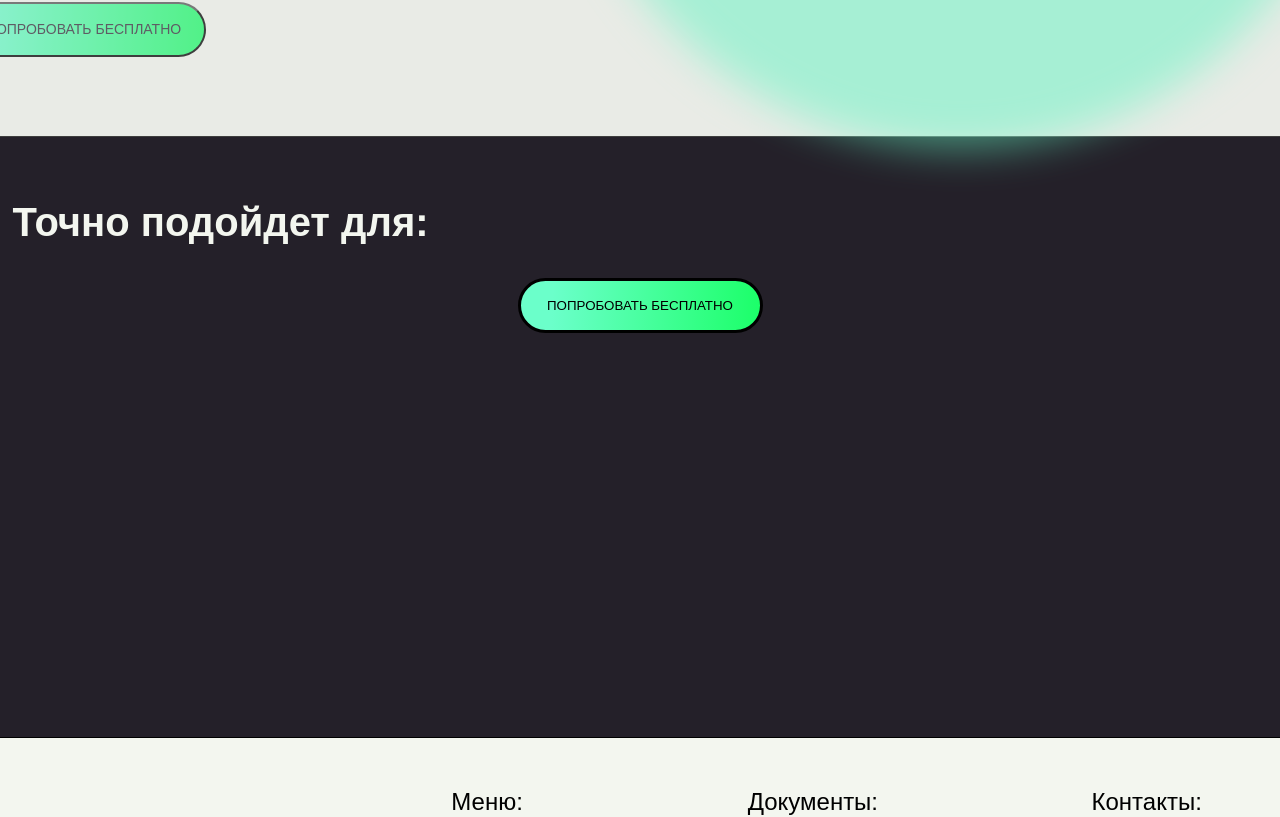
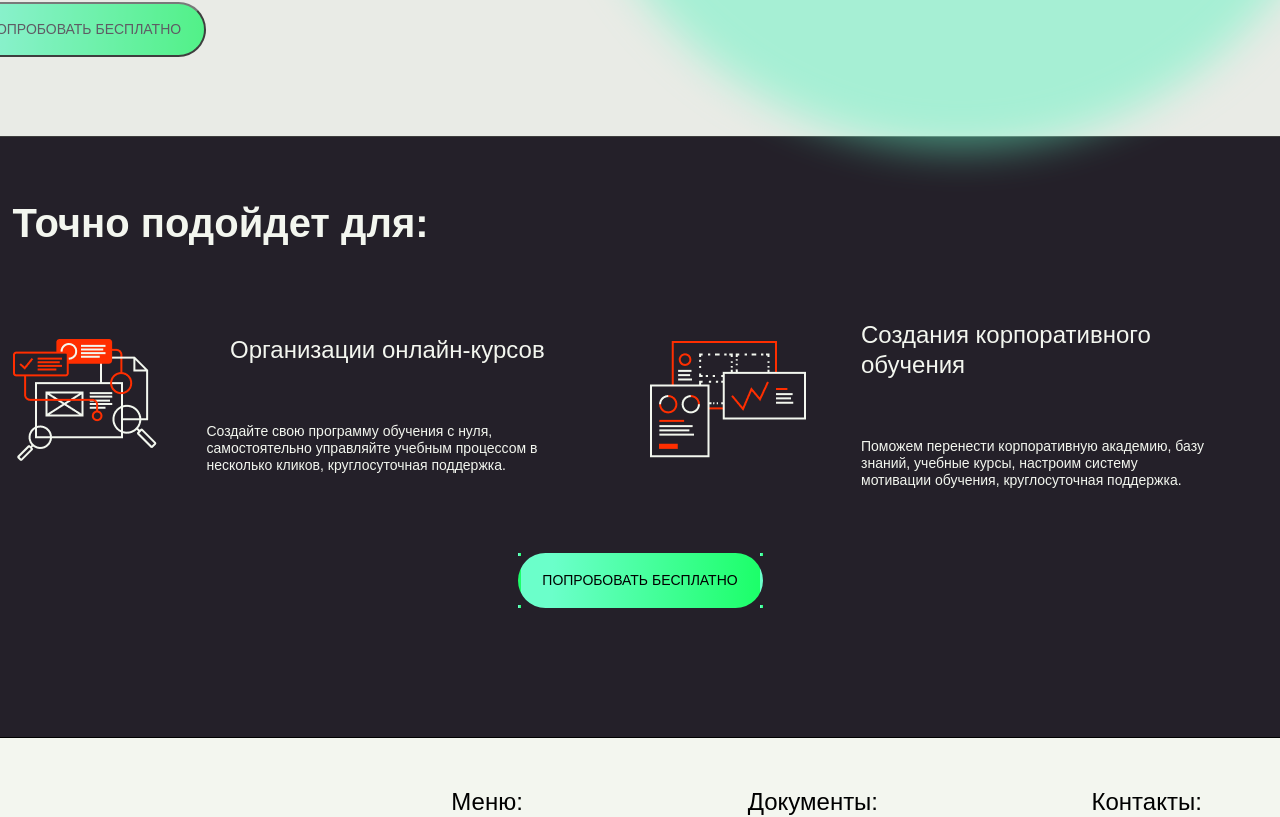
Before and after one commit to Alex-N-1985/React-Final, a React (Create React App) app: page / in a window 1280 px wide. Shown: the part 728-1545 px from the top of the page. Built offline with nearby package versions, Linux system fonts and the light colour scheme; the HTML template or start-up script is replaced by a standard one.

Commit message:
обновление результатов

```diff
--- /dev/null
+++ b/src/assets/datas/foryoudata.json
@@ -0,0 +1,12 @@
+[
+    {
+        "name": "Организации онлайн-курсов",
+        "text": "Cоздайте свою программу обучения с нуля, самостоятельно управляйте учебным процессом в несколько кликов, круглосуточная поддержка.",
+        "image": "ForYou_01.png"
+    },
+    {
+        "name": "Создания корпоративного обучения",
+        "text": "Поможем перенести корпоративную академию, базу знаний, учебные курсы, настроим систему мотивации обучения, круглосуточная поддержка.",
+        "image": "ForYou_02.png"
+    }
+]
--- /dev/null
+++ b/src/components/FYCard/FYCard.css
@@ -0,0 +1,34 @@
+article {
+    display: flex;
+    width: 90%;
+    gap: 50px;
+    justify-content: space-around;
+    align-items: center;
+}
+
+.foryou__content {
+    display: flex;
+    flex-direction: column;
+    justify-content: flex-start;
+    align-items: center;
+    gap: 20px;
+    color: #F3F6EF;
+}
+
+.foryou__content h3 {
+    font-family: sans-serif;
+    font-size: 24px;
+    font-weight: 500;
+    color: #F3F6EF;
+    text-align: left;
+    line-height: 30px;
+}
+
+.foryou__content p {
+    font-family: sans-serif;
+    font-size: 14px;
+    font-weight: 500;
+    color: #F3F6EF;
+    text-align: left;
+    line-height: 17px;
+}
--- /dev/null
+++ b/src/components/FYCard/FYCard.jsx
@@ -0,0 +1,13 @@
+import "./FYCard.css";
+
+const FYCard = ({name, text, image}) => {
+    return <article>
+        <img src={"./img/"+ image} alt="" />
+        <div className="foryou__content">
+            <h3>{name}</h3>
+            <p>{text}</p>
+        </div>
+    </article>
+}
+
+export default FYCard;
--- a/src/components/ForYou/ForYou.css
+++ b/src/components/ForYou/ForYou.css
@@ -1,25 +1,34 @@
-.ForYou {
+.foryou {
     width: 1255px;
     height: 540px;
     padding: 30px 150px;
     background-color: #242029;
 }
 
-.ForYou h2 {
+.foryou h2 {
     text-align: left;
     color: #F3F6EF;
     font-size: 40px;
     font-family: sans-serif;
-    font-weight: 700;
+    font-weight: 600;
+    line-height: 46px;
 }
 
-.ForYou button {
+.foryou button {
     width: 245px;
     height: 55px;
+    background: linear-gradient(92.02deg, #6BFFCA 13.34%, #00FF47 129.97%);
+    border: 3px solid;
     border-radius: 40px;
-    border: 3px solid;
-    background: linear-gradient(92.02deg, #6BFFCA 13.34%, #00FF47 129.97%);
+    border-image-source: linear-gradient(92.02deg, #6BFFCA 13.34%, #00FF47 129.97%);
+    font-size: 14px;
+    font-weight: 500;
+    line-height: 17px;
+}
 
-
-
+.foryou__container {
+    display: grid;
+    grid-template-columns: repeat(2, 1fr);
+    gap: 20px;
+    margin: 50px 0;
 }
--- a/src/components/ForYou/ForYou.jsx
+++ b/src/components/ForYou/ForYou.jsx
@@ -1,8 +1,14 @@
 import "./ForYou.css";
 
+import cardData from "../../assets/datas/foryoudata.json";
+import FYCard from "../FYCard/FYCard";
+
 const ForYou = () => {
-    return <section className="ForYou">
+    return <section className="foryou">
         <h2>Точно подойдет для:</h2>
+        <div className="foryou__container">
+            {cardData.map((item, index) => <FYCard key={index} name={item.name} text={item.text} image={item.image} />)}
+        </div>
         <button>ПОПРОБОВАТЬ БЕСПЛАТНО</button>
     </section>
 }
```
Also changed, not shown: public/img/ForYou_01.png (added), public/img/ForYou_02.png (added).
